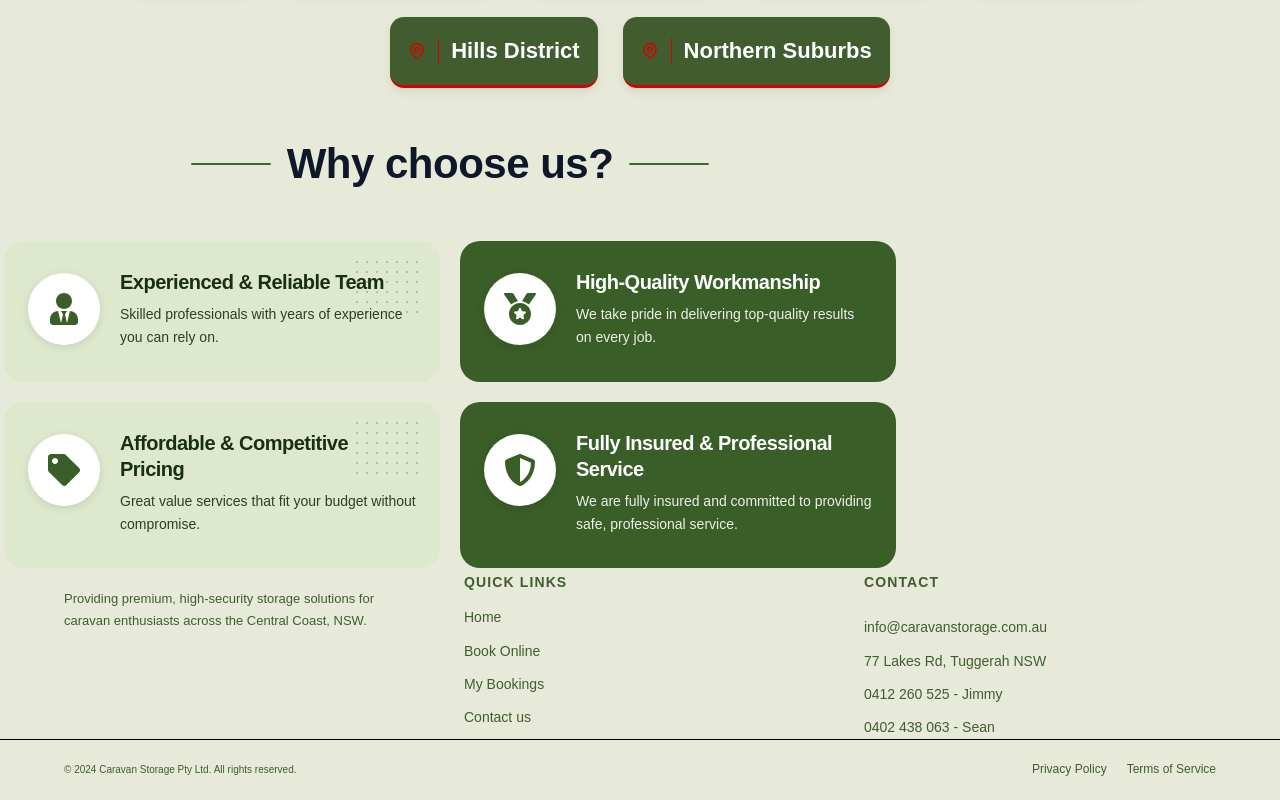
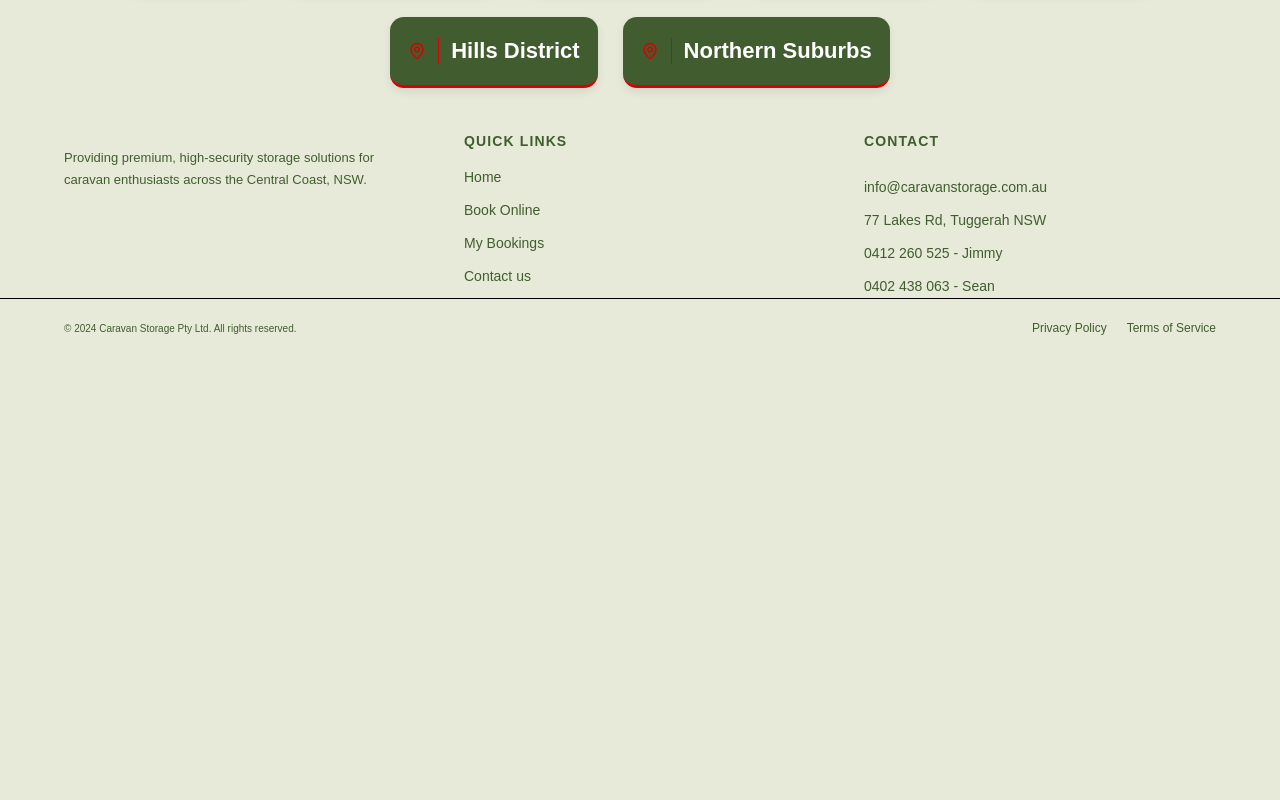
Before and after one commit to brandsbarrel/DNS, a React (Vite) app: page /about-company in a window 1280 px wide. Shown: the part 6175-6975 px from the top of the page. After the commit the page ends 6534 px from the top, so only its background shows below. Built offline with nearby package versions, Linux system fonts and the light colour scheme.

Commit message:
changes in About page

```diff
--- a/src/Pages/AboutUs/AboutUs.jsx
+++ b/src/Pages/AboutUs/AboutUs.jsx
@@ -10,7 +10,6 @@ const AboutUs = () => {
             <WelcomeText />
             <WhyChooseUs />
             <HowItWorks />
-            <WhyChooseUs/>
         </>
     );
 };
```
